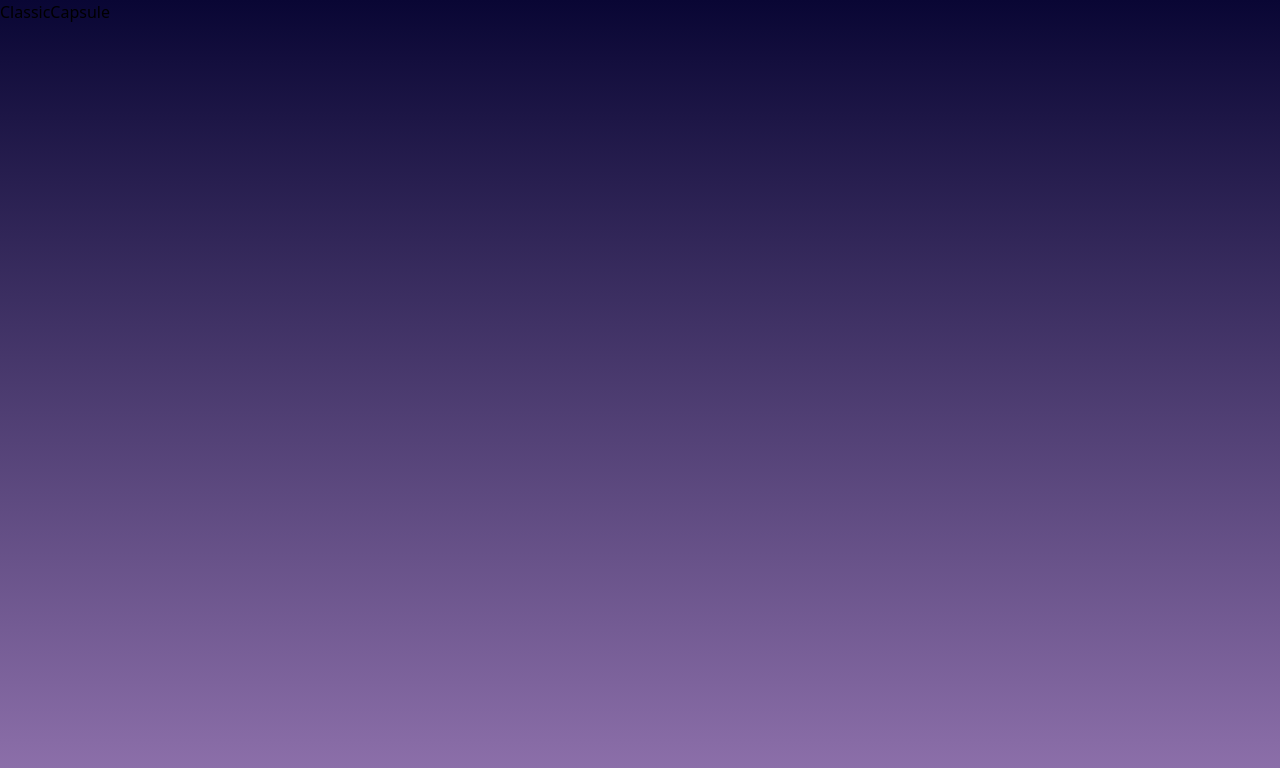
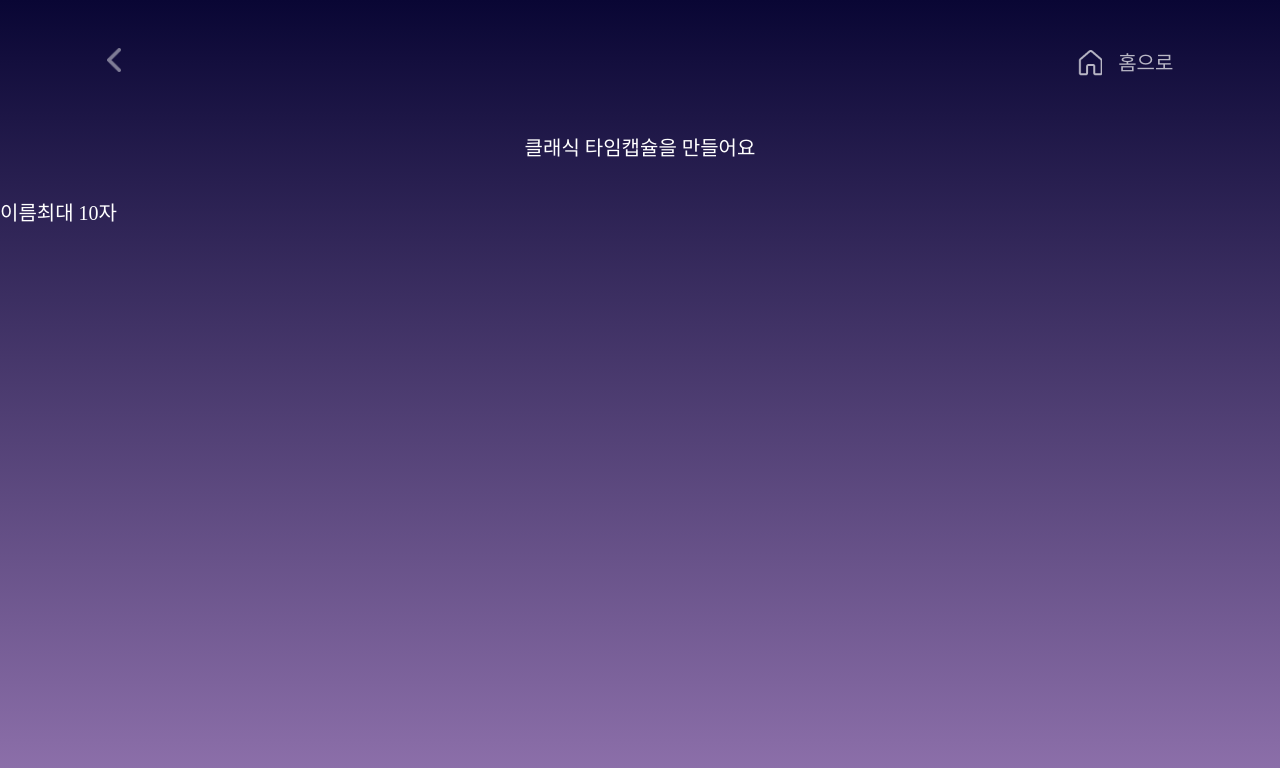
Before and after one commit to wjdgusaho/Damda, a React (Create React App) app in the folder frontend/client/: page /classic in a window 1280 px wide. Shown: the top 768 px of the page. Built offline with nearby package versions, Linux system fonts and the light colour scheme; a web font is replaced by a local one.

Commit message:
feat: 클래식 타임캡슐 만들기 중간 저장

```diff
--- a/frontend/client/src/components/ClassicCapsule.tsx
+++ b/frontend/client/src/components/ClassicCapsule.tsx
@@ -1,7 +1,54 @@
 import React from "react"
+import "../index.css"
+import tw from "tailwind-styled-components"
+import { styled } from "styled-components"
+import { useNavigate } from "react-router"
+import { SubHeader } from "./inc/SubHeader"
+
+const Box = styled.div`
+  display: flex;
+  flex-direction: column;
+  align-items: center;
+  color: white;
+  font-family: "Pretendard";
+`
+
+const Title = tw.div`
+    mt-14
+    text-xl
+    font-extralight
+`
+
+const Content = styled.div`
+  margin-top: 2.25rem;
+  font-size: 1.25rem;
+  font-weight: 200;
+  /* display: flex;
+  align-items: flex-start;
+  justify-content: flex-start; */
+`
+
+const ContentWrap = tw.div`
+    flex
+    justify-start
+    w-full
+`
 
 const ClassicCapsule = function () {
-  return <div>ClassicCapsule</div>
+  return (
+    <>
+      <SubHeader />
+      <Box>
+        <Title>클래식 타임캡슐을 만들어요</Title>
+        <ContentWrap>
+          <Content>
+            이름
+            <span>최대 10자</span>
+          </Content>
+        </ContentWrap>
+      </Box>
+    </>
+  )
 }
 
 export default ClassicCapsule
```
